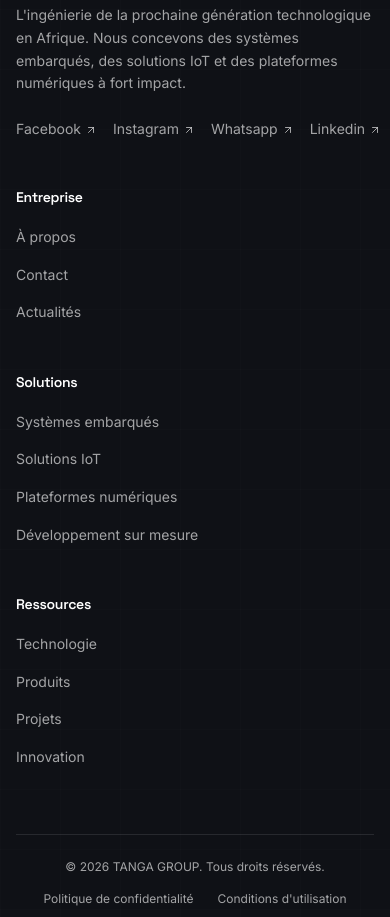
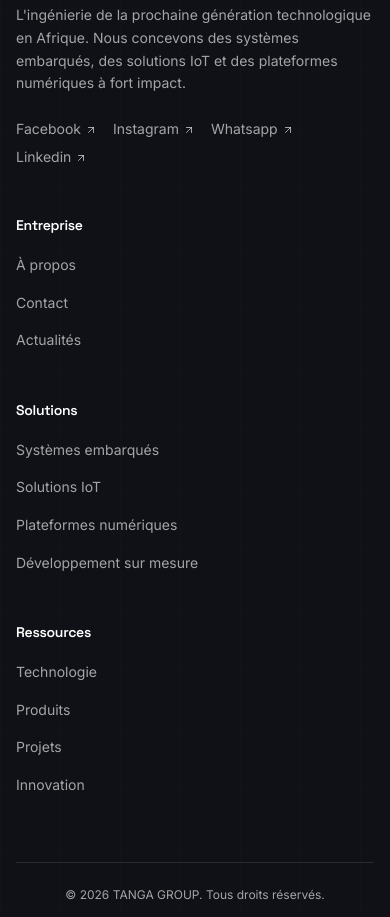
Before and after one commit to AmstaLabestar/tanga-group-website, a Next.js app: page / in a window 390 px wide. Shown: the part 8500-9417 px from the top of the page. Built offline with nearby package versions, Linux system fonts and the light colour scheme.

Commit message:
Fix footer social links wrapping on mobile

```diff
--- a/src/layouts/Footer.tsx
+++ b/src/layouts/Footer.tsx
@@ -58,7 +58,7 @@
               Nous concevons des systèmes embarqués, des solutions IoT et des
               plateformes numériques à fort impact.
             </p>
-            <div className="flex items-center gap-4">
+            <div className="flex flex-wrap items-center gap-x-4 gap-y-2">
               {Object.entries(siteConfig.links).map(([name, href]) => (
                 <a
                   key={name}
```
